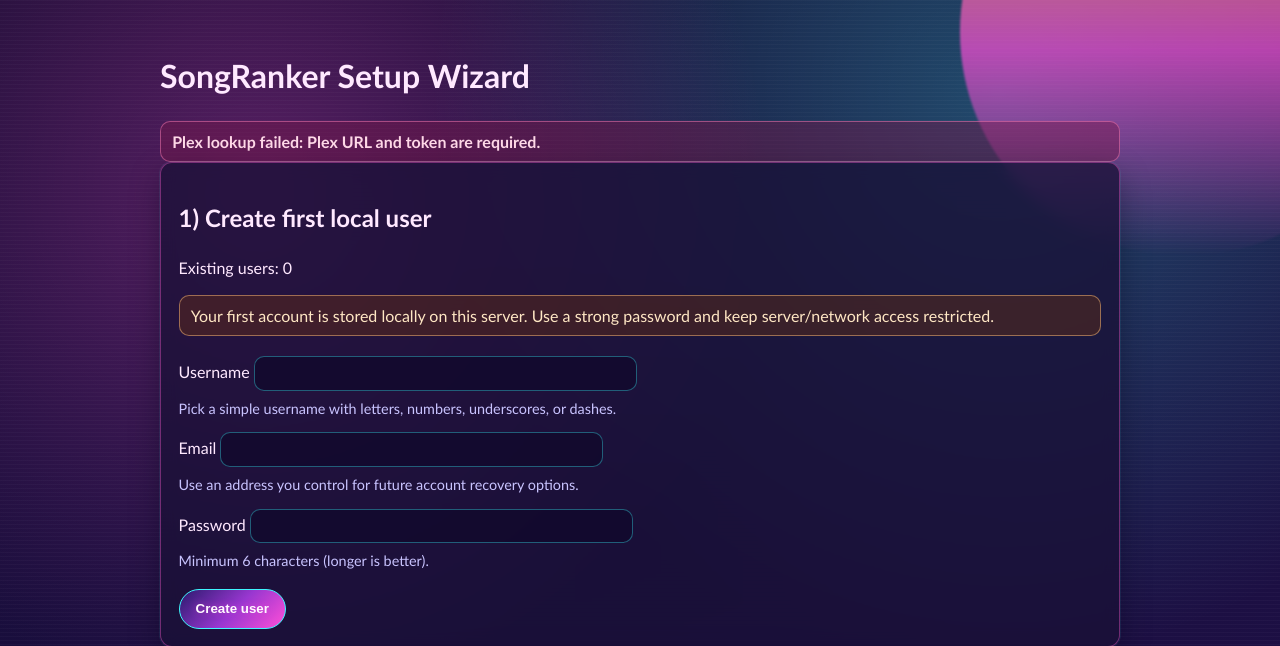
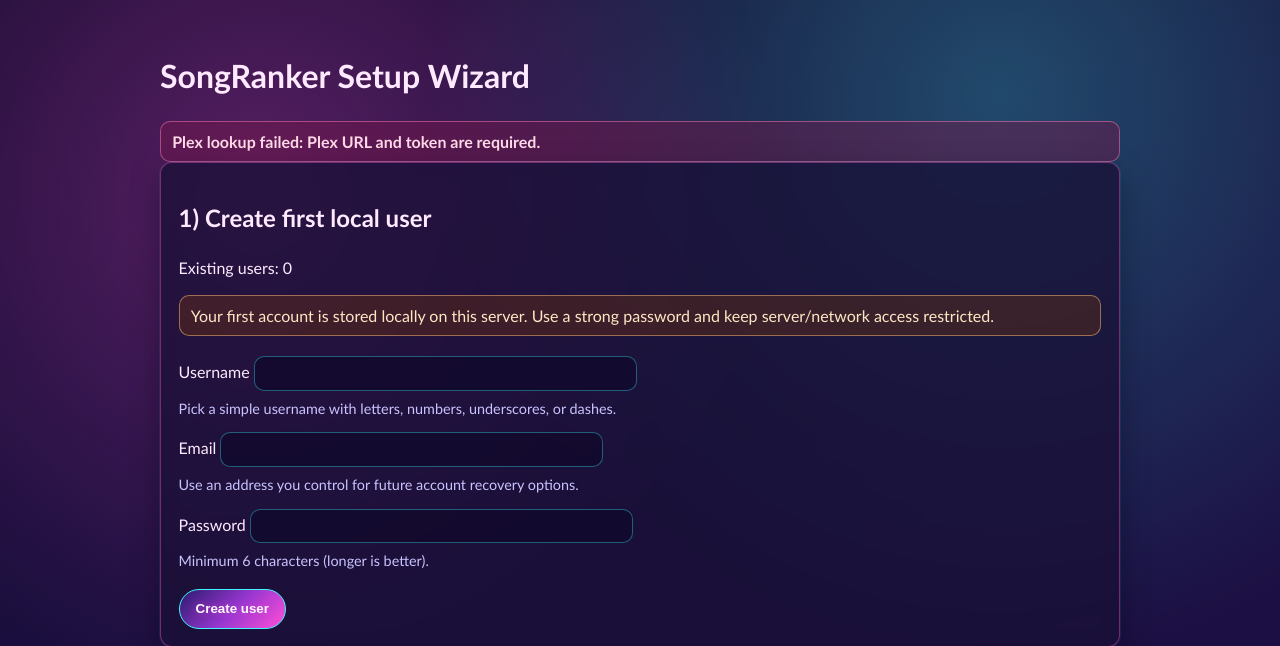
Before and after one commit to tyighter/songranker, a FastAPI app: page /setup in a window 1280 px wide. Shown: the top 646 px of the page. Run offline with FastAPI, Linux system fonts and the light colour scheme; data comes from the database, SQL or seed files in the repository; parts of the project's set-up code (start-up, migrations or seed data) failed here and were passed over.

Commit message:
Fix vaporwave background compatibility in CSS

```diff
--- a/app/static/styles.css
+++ b/app/static/styles.css
@@ -1,4 +1,4 @@
-body {
+:root {
   --space-2: 0.5rem;
   --space-3: 0.75rem;
   --button-height: 2.5rem;
@@ -13,6 +13,13 @@ body {
   --neon-cyan: #3ff6ff;
   --neon-purple: #9e5dff;
   --danger: #ff628f;
+}
+
+html {
+  background: #130b2f;
+}
+
+body {
   font-family: "Trebuchet MS", "Segoe UI", "Helvetica Neue", Arial, sans-serif;
   margin: 0;
   padding: 2rem 1.25rem 2.5rem;
@@ -34,8 +41,10 @@ body::before {
   z-index: -2;
   background: repeating-linear-gradient(
     to bottom,
-    rgba(255, 255, 255, 0.08) 0 1px,
-    transparent 1px 4px
+    rgba(255, 255, 255, 0.08) 0,
+    rgba(255, 255, 255, 0.08) 1px,
+    transparent 1px,
+    transparent 4px
   );
   opacity: 0.35;
 }
```
